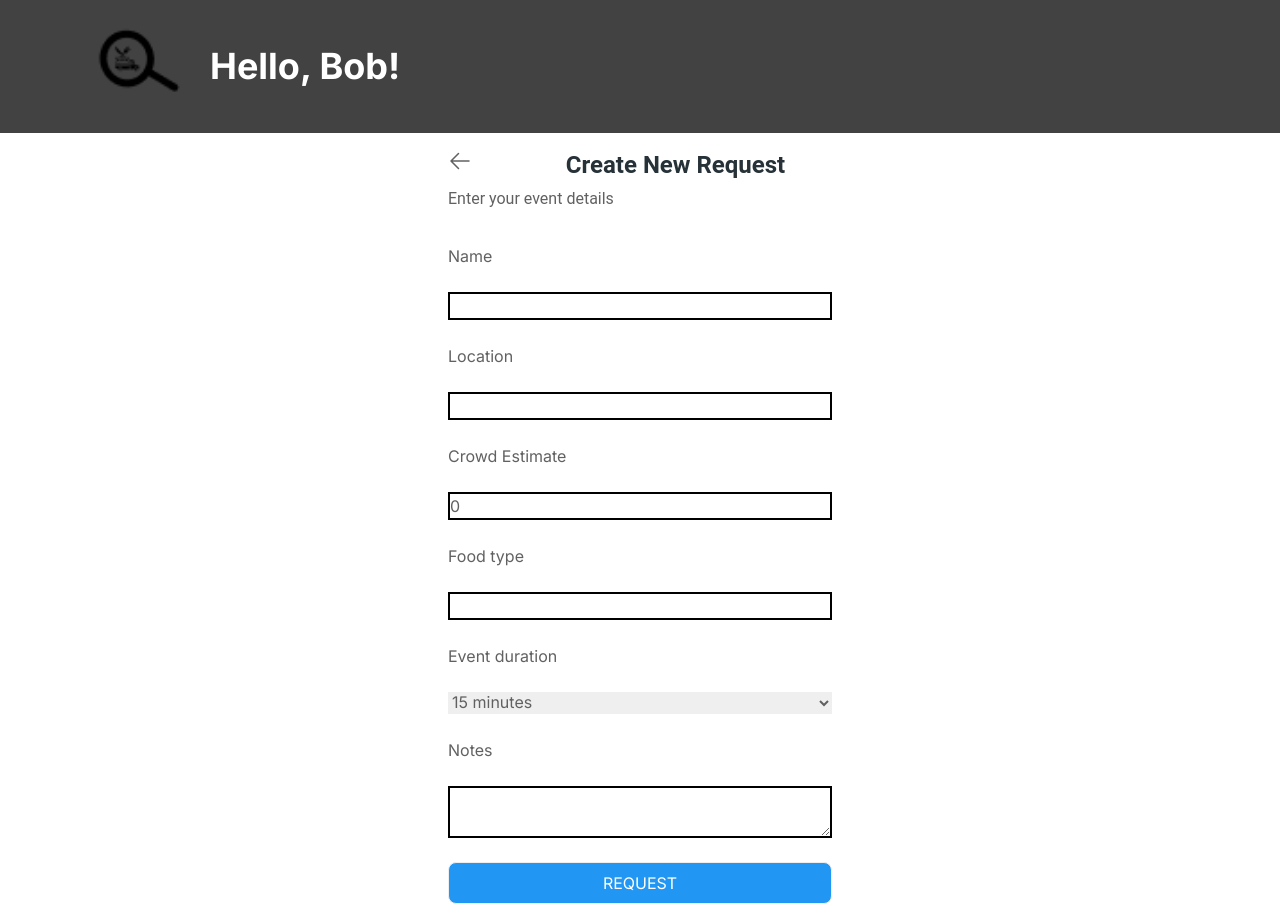
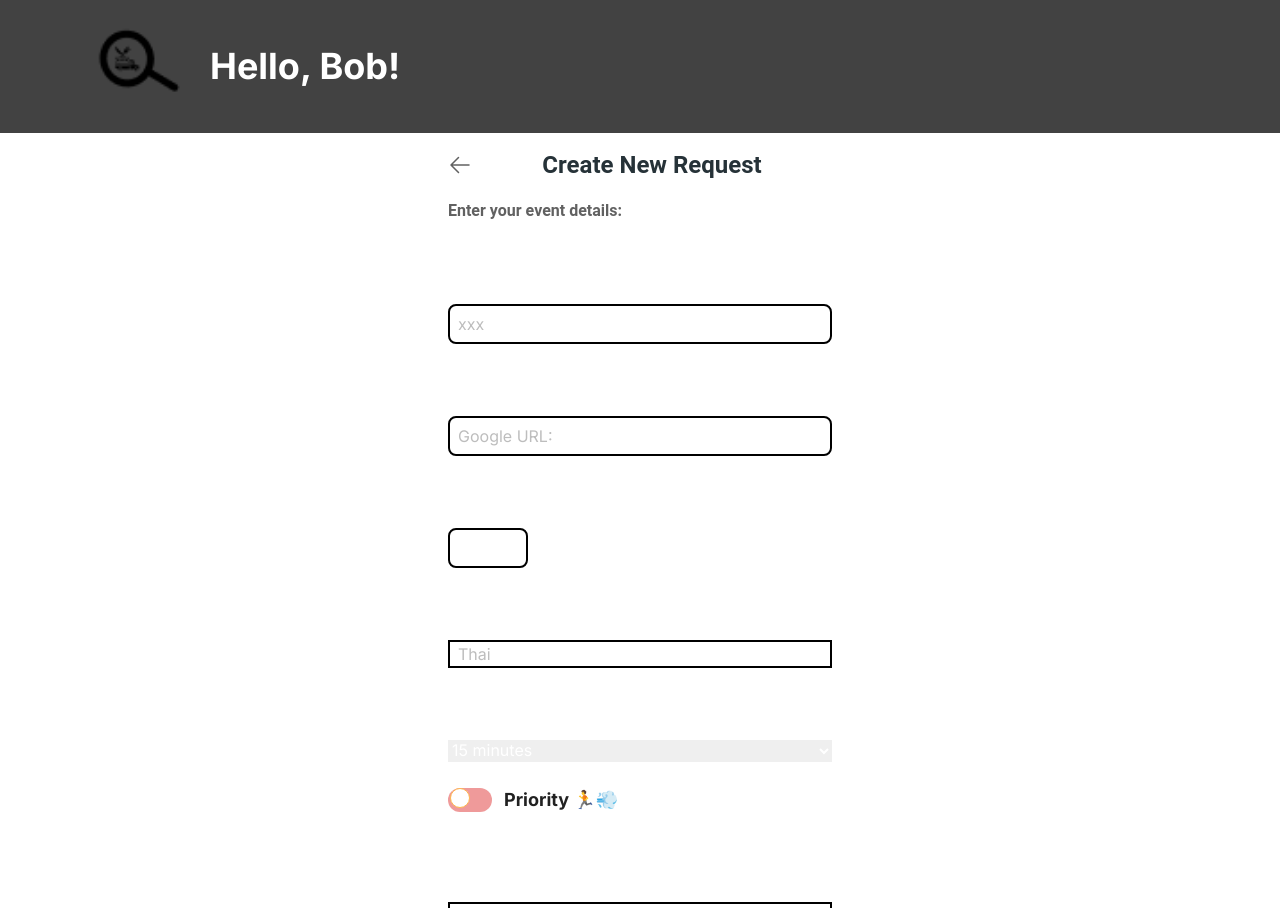
Before and after one commit to Adam43/FoodOpp-App, a Next.js app in the folder food-opp/: page /user/new-request in a window 1280 px wide. Shown: the top 908 px of the page. Built offline with nearby package versions, Linux system fonts and the light colour scheme.

Commit message:
new request page styling

```diff
--- a/food-opp/app/user/new-request/page.js
+++ b/food-opp/app/user/new-request/page.js
@@ -9,7 +9,7 @@ import toast, { Toaster } from 'react-hot-toast';
 import { useRouter } from 'next/navigation';
 import { ArrowLeftIcon } from '@heroicons/react/24/solid';
 
-const NewRequest = ({}) => {
+const NewRequest = ({ }) => {
   const [name, setName] = useState('');
   const [crowdEstimate, setCrowdEstimate] = useState(0);
   const [foodType, setFoodType] = useState('');
@@ -61,59 +61,62 @@ const NewRequest = ({}) => {
   return (
     <div className="flex flex-col p-4 w-full items-center">
       <Card color="transparent" shadow={false}>
-        <div className="flex">
+        <div className="flex items-center">
           <Link href="/user" className="w-6 h-6 mr-auto">
             <ArrowLeftIcon />
           </Link>
-          <Typography className="mx-auto" variant="h4" color="blue-gray">
+          <Typography className="mr-auto" variant="h4" color="blue-gray">
             Create New Request
           </Typography>
         </div>
-        <Typography color="gray" className="mt-1 font-normal">
-          Enter your event details
+        <Typography color="gray" className="mt-4 font-bold">
+          Enter your event details:
         </Typography>
         <form
-          className="mt-8 mb-2 w-80 max-w-screen-lg sm:w-96"
+          className="mt-8 mb-2 w-80 max-w-screen-lg sm:w-96 text-white"
           onSubmit={handleSend}
         >
           <div className="mb-4 flex flex-col gap-6">
-            <label htmlFor="name">Name</label>
+            <label htmlFor="name" className='font-bold'>Event Name</label>
             <input
               id="name"
-              className="border-2 border-black"
+              className="border-2 border-black rounded-lg h-10 pl-2"
               type="text"
               name="name"
+              placeholder='xxx'
               value={name}
               onChange={(event) => setName(event.target.value)}
             />
-            <label htmlFor="location">Location</label>
+            <label htmlFor="location" className='font-bold'>Location</label>
             <input
               id="location"
-              className="border-2 border-black"
+              className="border-2 border-black rounded-lg h-10 pl-2"
               type="text"
               name="location"
+              placeholder='Google URL:'
               value={location}
               onChange={(event) => setLocation(event.target.value)}
             />
-            <label htmlFor="crowd-estimate">Crowd Estimate</label>
+            <label htmlFor="crowd-estimate" className='font-bold'>Crowd Estimate</label>
             <input
               id="crowd-estimate"
-              className="border-2 border-black"
+              className="border-2 border-black rounded-lg h-10 w-20 text-center"
               type="number"
               name="crowd-estimate"
               value={crowdEstimate}
               onChange={(event) => setCrowdEstimate(event.target.value)}
             />
-            <label htmlFor="food-type">Food type</label>
+            <label htmlFor="food-type" className='font-bold'>Food type</label>
             <input
               id="food-type"
-              className="border-2 border-black"
+              className="border-2 border-black pl-2"
               type="text"
               name="food-type"
+              placeholder='Thai'
               value={foodType}
               onChange={(event) => setFoodType(event.target.value)}
             />
-            <label htmlFor="event-duration">Event duration</label>
+            <label htmlFor="event-duration" className='font-bold'>Event duration</label>
             <select
               id="event-duration"
               name="event-duration"
@@ -127,18 +130,25 @@ const NewRequest = ({}) => {
               <option value="90">90 minutes</option>
               <option value="120">120 minutes</option>
             </select>
-            <label htmlFor="notes">Notes</label>
+
+            <label htmlFor="priority" class="relative inline-flex items-center mb-4 cursor-pointer">
+              <input type="checkbox" value="" class="sr-only peer" />
+              <div className="w-11 h-6 bg-red-200 rounded-full peer peer-focus:ring-4 peer-focus:ring-blue-300 dark:peer-focus:ring-blue-800 dark:bg-gray-700 peer-checked:after:translate-x-full peer-checked:after:border-white after:content-[''] after:absolute after:top-0.5 after:left-[2px] after:bg-white after:border-orange-300 after:border after:rounded-full after:h-5 after:w-5 after:transition-all dark:border-orange-600 peer-checked:bg-blue-600"></div>
+              <span className="ml-3 text-lg font-bold text-gray-900 dark:text-blue-500">Priority 🏃💨</span>
+            </label>
+            <label htmlFor="notes" className='self-center font-bold'>Notes</label>
             <textarea
               id="notes"
-              className="border-2 border-black"
+              className="border-2 border-black pl-2"
               name="notes"
+              placeholder="Dairy free...etc"
               value={notes}
               onChange={(event) => setNotes(event.target.value)}
             />
             <input
               type="submit"
               value="REQUEST"
-              className="border bg-blue-500 text-white rounded-lg py-2"
+              className="border bg-blue-500 text-white rounded-lg py-2 font-bold"
             />{' '}
           </div>
           <Typography color="gray" className="mt-4 text-center font-normal">
@@ -147,6 +157,7 @@ const NewRequest = ({}) => {
               href="/user"
               className="font-medium text-blue-500 transition-colors hover:text-blue-700"
             >
+              <br />
               Edit one of your existing requests
             </Link>
           </Typography>
```
